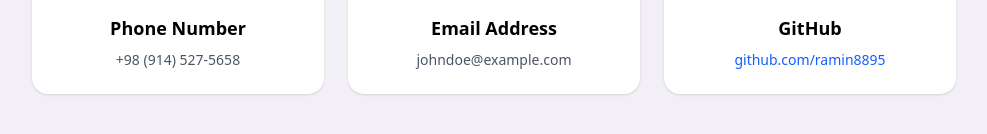
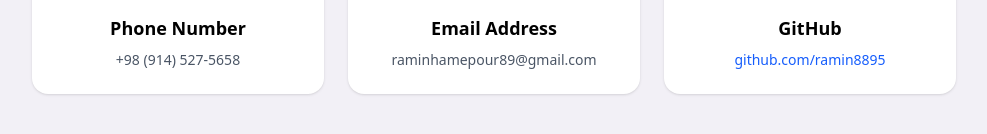
Before and after one commit to ramin8895/profolio, a Next.js app: page / in a window 1280 px wide. Shown: the part 3085-3219 px from the top of the page, without its empty margins (200-1187 px from the left). Built offline with nearby package versions, Linux system fonts and the light colour scheme.

Commit message:
remove link project

```diff
--- a/components/ContactInformation/index.tsx
+++ b/components/ContactInformation/index.tsx
@@ -25,7 +25,7 @@ const ContactInformation = () => {
           </div>
           <h3 className="font-semibold text-lg mt-4">Email Address</h3>
           <p className="text-gray-600 mt-2 text-sm break-words">
-            johndoe@example.com
+            raminhamepour89@gmail.com
           </p>
         </div>
 
```
